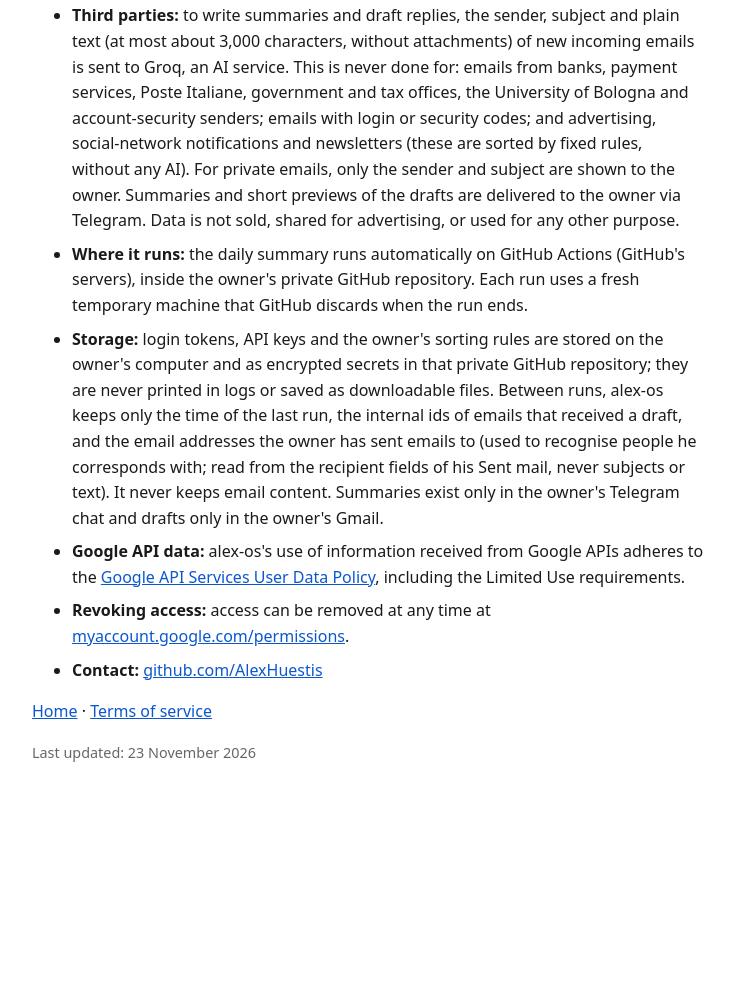
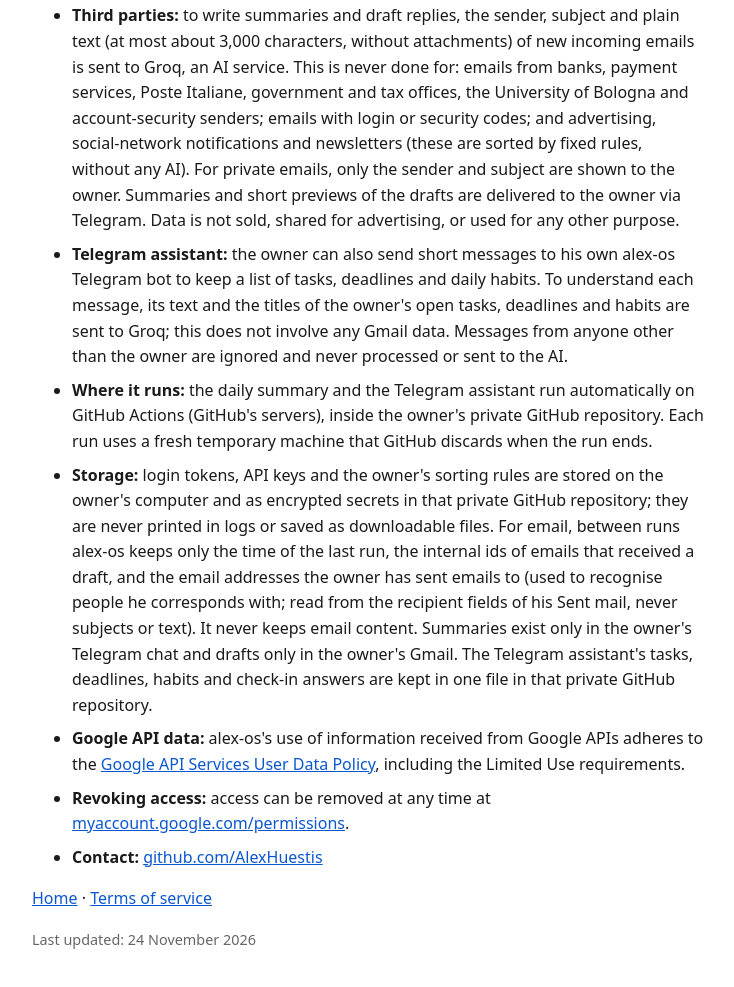
Before and after one commit to AlexHuestis/alexhuestis.github.io, a plain HTML site: page privacy.html in a window 1280 px wide. Shown: the part 385-1372 px from the top of the page, without its empty margins (272-1006 px from the left). Before the commit the page ends 1195 px from the top, so only its background shows below. Drawn offline with Linux system fonts and the light colour scheme.

Commit message:
Privacy: Telegram assistant (message text + item titles to Groq, data in the private repo)

```diff
--- a/privacy.html
+++ b/privacy.html
@@ -14,15 +14,16 @@
 <li><strong>What it accesses:</strong> the owner's Gmail messages and Gmail filter settings, through the Gmail API with the owner's permission.</li>
 <li><strong>What it does:</strong> moves unwanted emails to Trash (never permanently deletes), creates filters that send chosen senders to Trash, and once a day writes short summaries of new emails and draft replies. Draft replies are saved as drafts in the owner's own Gmail account, where the owner reviews them and decides whether to send them himself. alex-os never sends any email: sending is blocked in its code.</li>
 <li><strong>Third parties:</strong> to write summaries and draft replies, the sender, subject and plain text (at most about 3,000 characters, without attachments) of new incoming emails is sent to Groq, an AI service. This is never done for: emails from banks, payment services, Poste Italiane, government and tax offices, the University of Bologna and account-security senders; emails with login or security codes; and advertising, social-network notifications and newsletters (these are sorted by fixed rules, without any AI). For private emails, only the sender and subject are shown to the owner. Summaries and short previews of the drafts are delivered to the owner via Telegram. Data is not sold, shared for advertising, or used for any other purpose.</li>
-<li><strong>Where it runs:</strong> the daily summary runs automatically on GitHub Actions (GitHub's servers), inside the owner's private GitHub repository. Each run uses a fresh temporary machine that GitHub discards when the run ends.</li>
-<li><strong>Storage:</strong> login tokens, API keys and the owner's sorting rules are stored on the owner's computer and as encrypted secrets in that private GitHub repository; they are never printed in logs or saved as downloadable files. Between runs, alex-os keeps only the time of the last run, the internal ids of emails that received a draft, and the email addresses the owner has sent emails to (used to recognise people he corresponds with; read from the recipient fields of his Sent mail, never subjects or text). It never keeps email content. Summaries exist only in the owner's Telegram chat and drafts only in the owner's Gmail.</li>
+<li><strong>Telegram assistant:</strong> the owner can also send short messages to his own alex-os Telegram bot to keep a list of tasks, deadlines and daily habits. To understand each message, its text and the titles of the owner's open tasks, deadlines and habits are sent to Groq; this does not involve any Gmail data. Messages from anyone other than the owner are ignored and never processed or sent to the AI.</li>
+<li><strong>Where it runs:</strong> the daily summary and the Telegram assistant run automatically on GitHub Actions (GitHub's servers), inside the owner's private GitHub repository. Each run uses a fresh temporary machine that GitHub discards when the run ends.</li>
+<li><strong>Storage:</strong> login tokens, API keys and the owner's sorting rules are stored on the owner's computer and as encrypted secrets in that private GitHub repository; they are never printed in logs or saved as downloadable files. For email, between runs alex-os keeps only the time of the last run, the internal ids of emails that received a draft, and the email addresses the owner has sent emails to (used to recognise people he corresponds with; read from the recipient fields of his Sent mail, never subjects or text). It never keeps email content. Summaries exist only in the owner's Telegram chat and drafts only in the owner's Gmail. The Telegram assistant's tasks, deadlines, habits and check-in answers are kept in one file in that private GitHub repository.</li>
 <li><strong>Google API data:</strong> alex-os's use of information received from Google APIs adheres to the
 <a href="https://developers.google.com/terms/api-services-user-data-policy">Google API Services User Data Policy</a>, including the Limited Use requirements.</li>
 <li><strong>Revoking access:</strong> access can be removed at any time at <a href="https://myaccount.google.com/permissions">myaccount.google.com/permissions</a>.</li>
 <li><strong>Contact:</strong> <a href="https://github.com/AlexHuestis">github.com/AlexHuestis</a></li>
 </ul>
 <p><a href="index.html">Home</a> · <a href="terms.html">Terms of service</a></p>
-<p class="updated">Last updated: 23 November 2026</p>
+<p class="updated">Last updated: 24 November 2026</p>
 </main>
 </body>
 </html>
```
